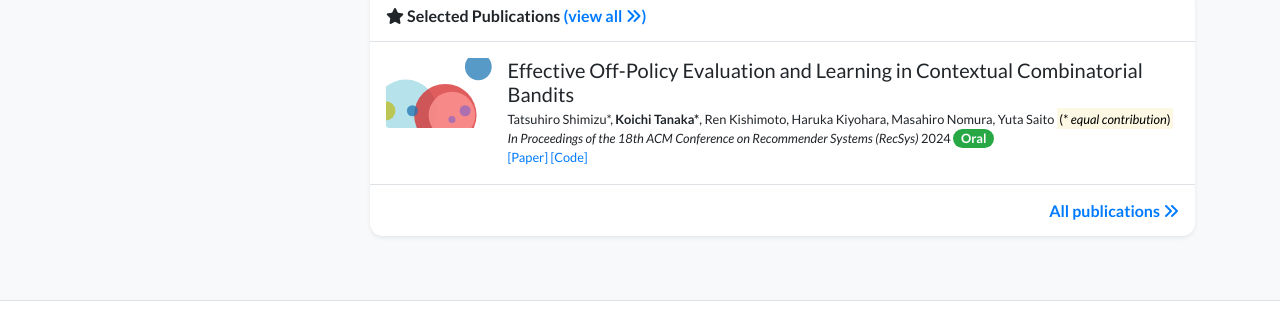
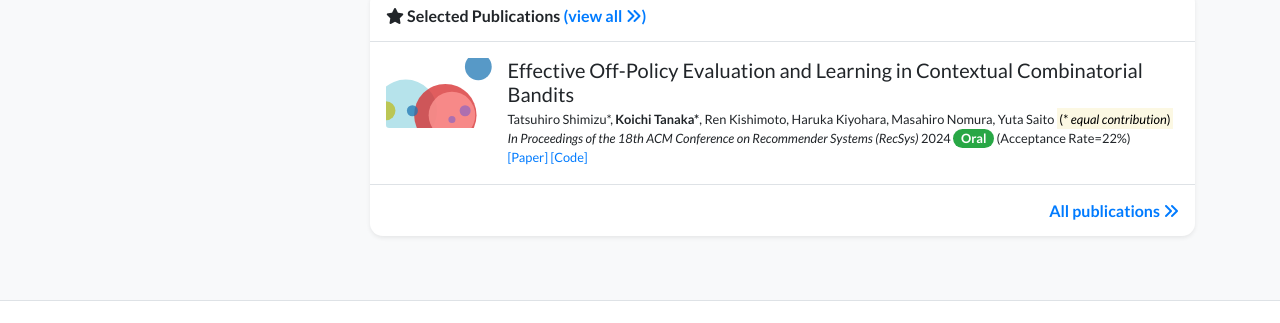
Before and after one commit to tana-51/tana-51.github.io, a Jekyll site: the page built from index.html, in a window 1280 px wide and 1041 px high. Shown: the part 673-996 px from the top of the window. Built offline with Jekyll 4.4.1, drawn with Linux system fonts in a browser that asks for light colours; nearby versions of some CDN libraries; a style sheet for code colours, icons or effects is not loaded.

Commit message:
Add accepted ratio to publication item display

```diff
--- a/_includes/widgets/publication_item.html
+++ b/_includes/widgets/publication_item.html
@@ -11,7 +11,7 @@
         <div class="col-md-9 col-xl-10 p-3 pl-md-0">
             <h5 class="mt-0 mb-1 font-weight-normal">{{ item.title }}</h5>
             <p class="mt-0 mb-0 small">{% include widgets/author_list.html authors=item.authors %}</p>
-            <p class="mt-0 mb-0 small">{{item.pub_pre}}<i>{{ item.pub }}</i>{{ item.pub_post }} {{ item.pub_date }} {{ item.pub_last }} <span data-semantic-scholar-id="{{ item.semantic_scholar_id }}"></span></p>
+            <p class="mt-0 mb-0 small">{{item.pub_pre}}<i>{{ item.pub }}</i>{{ item.pub_post }} {{ item.pub_date }} {{ item.pub_last }} {{item.accepted_ratio}} <span data-semantic-scholar-id="{{ item.semantic_scholar_id }}"></span></p>
             <p class="mt-0 mb-0 small text-muted">{{ item.abstract }}</p>
 
             <p class="small pb-0 mb-0 lh-125 text-muted abstract-links">
```
